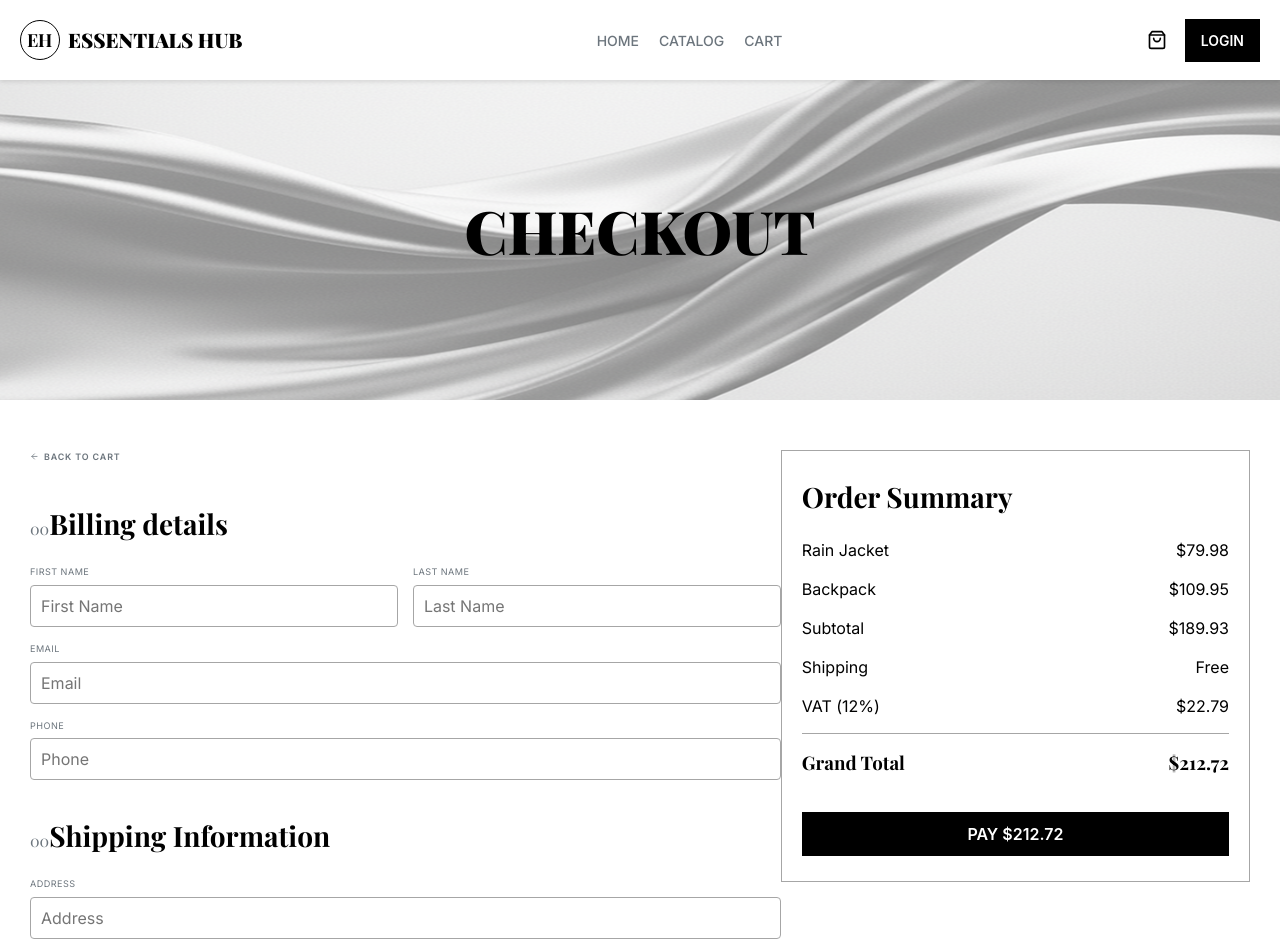
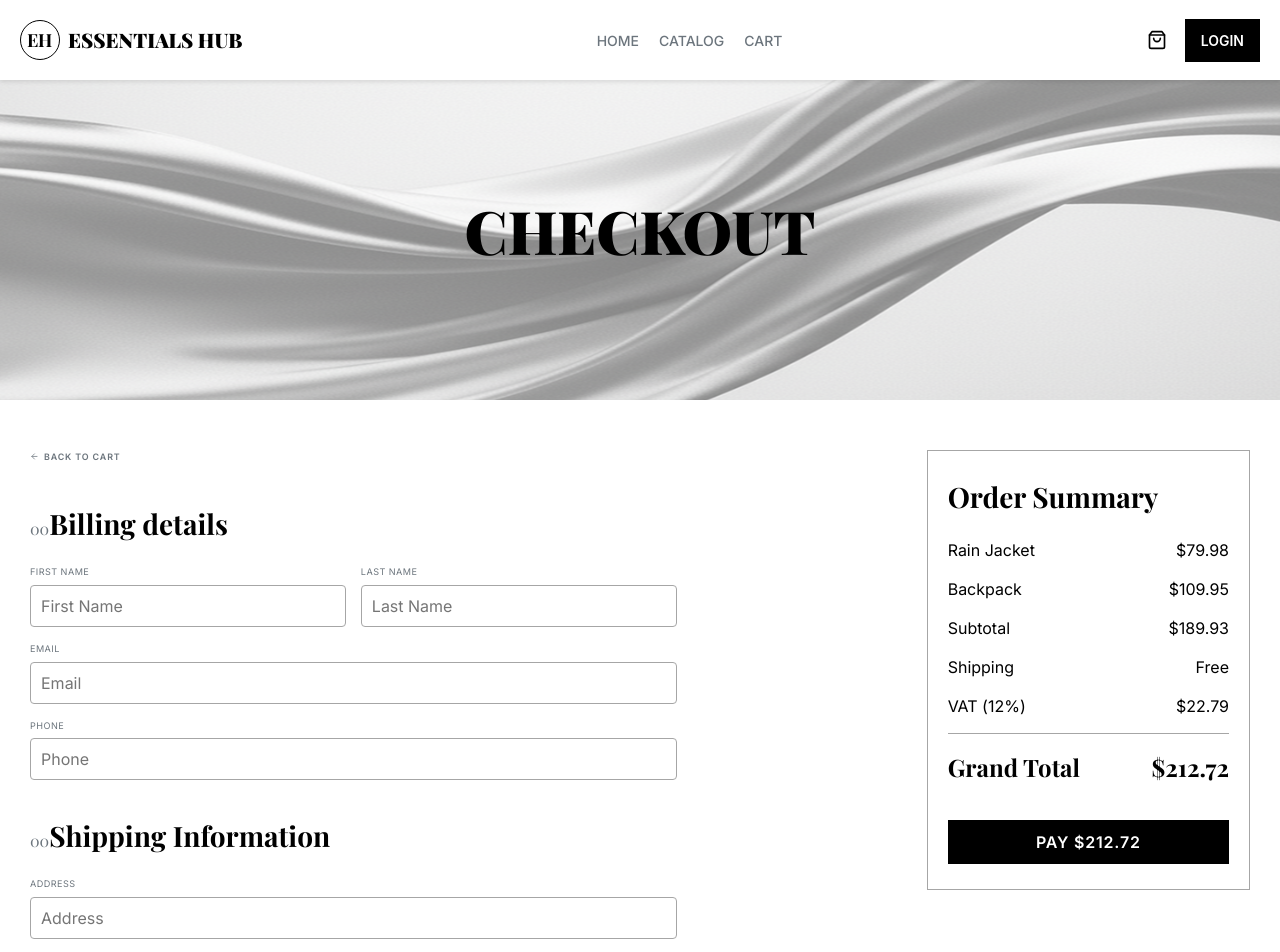
Before and after one commit to Fejiro001/essentials-hub, a React (Create React App) app: page /checkout in a window 1280 px wide. Shown: the top 952 px of the page. Built offline with nearby package versions, Linux system fonts and the light colour scheme; a web font is replaced by a local one.

Commit message:
editing the checkout-section

```diff
--- a/src/css/checkout.css
+++ b/src/css/checkout.css
@@ -20,11 +20,11 @@
 
 /* MAIN SECTION */
 .checkout section:last-child {
-    max-width: var(--max-width);
+   max-width: var(--max-width);
     margin: 5rem auto;
     display: grid;
-    grid-template-columns: 1.6fr 1fr;
-    /* gap: 3rem; */
+    grid-template-columns: 2fr 1fr;
+    gap: 25rem;
     padding-inline: 1rem;
 }
 
@@ -49,7 +49,6 @@
 }
 
 .theform form h2 {
-    counter-reset: section-counter;
     margin-top: 2rem;
     margin-bottom: 0.5rem;
     font-size: var(--fs-xl);
@@ -118,7 +117,6 @@
 /* ORDER SUMMARY */
 aside {
     height: fit-content;
-    padding: 2rem;
     padding: 2.5rem 2rem;
     border: 1px solid var(--color-gray);
     background-color: var(--color-white);
@@ -146,6 +144,11 @@ aside > div {
     margin-top: 1.5rem;
 }
 
+.total h3 {
+    font-family: var(--heading-font);
+    font-size: var(--fs-lg);
+}
+
 /* BUTTON */
 aside button {
     width: 100%;
@@ -155,6 +158,11 @@ aside button {
     color: var(--color-white);
     font-size: var(--fs-base);
     font-weight: 600;
+    font-family: var(--body-font);
+    text-transform: uppercase;
+    letter-spacing: 0.05em;
+    border: none;
+    cursor: pointer;
     transition: var(--transition);
 }
 
```
